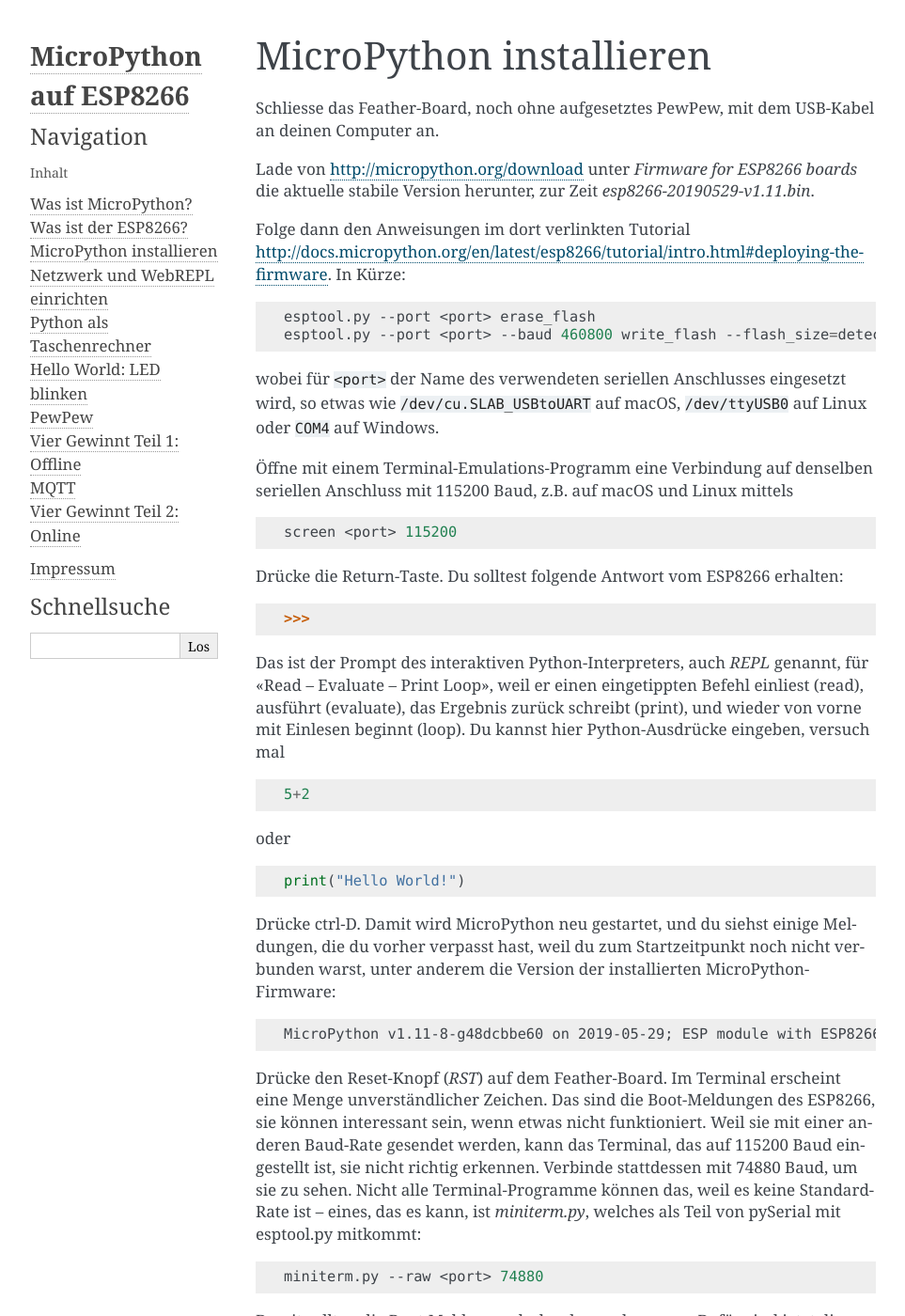
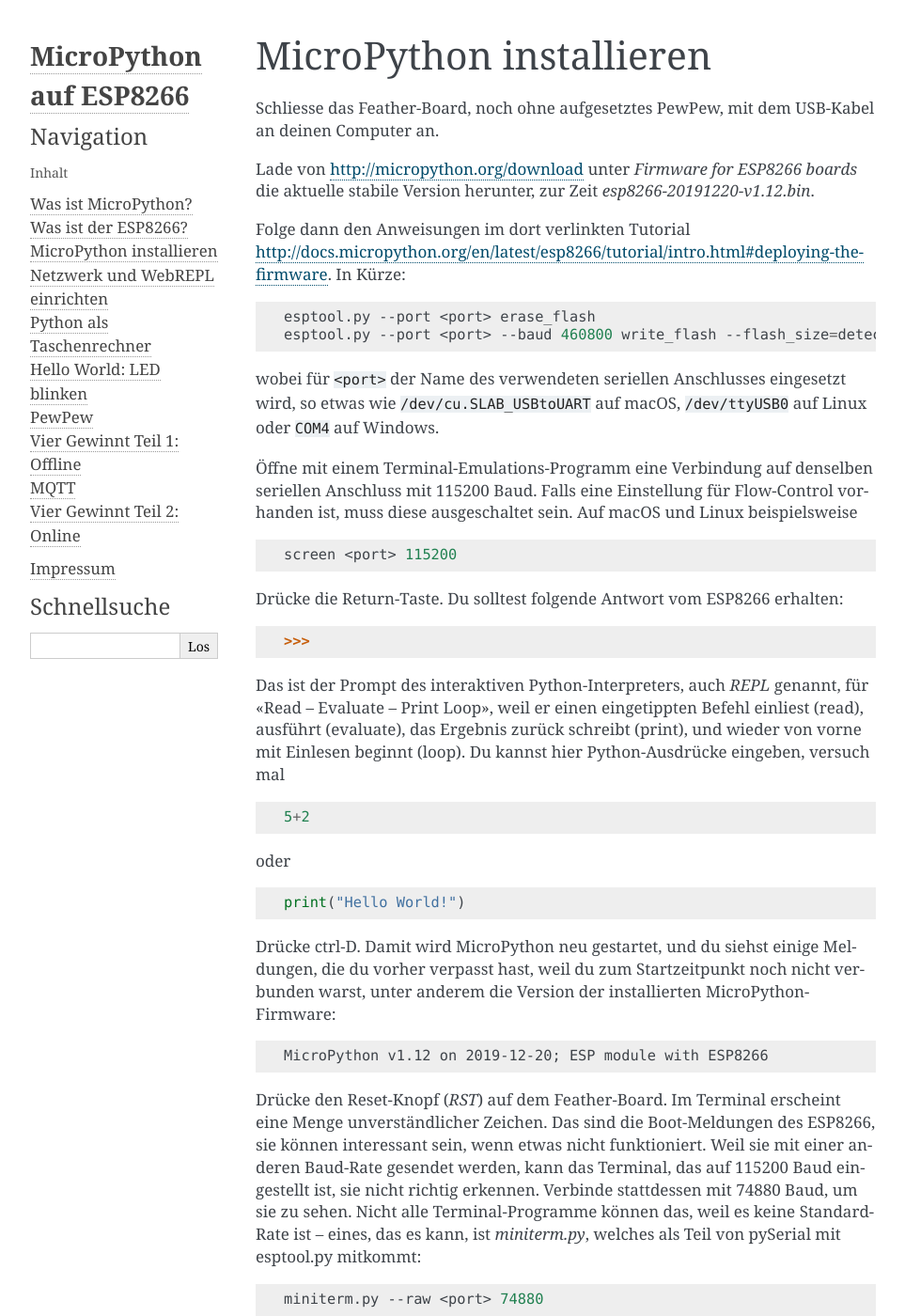
Before and after one commit to cwalther/micropython-workshop, a Sphinx documentation site: the page built from doc/source/install.rst, in a window 1280 px wide and 1400 px high. Shown: the whole window at 94% size, without its empty margins (148-1111 px from the left). Built offline with Sphinx 7.4.7, drawn with Linux system fonts in a browser that asks for light colours.

Commit message:
Update for MicroPython 1.12 and clarification about flow control.

```diff
--- a/doc/source/install.rst
+++ b/doc/source/install.rst
@@ -3,18 +3,18 @@
 
 Schliesse das Feather-Board, noch ohne aufgesetztes PewPew, mit dem USB-Kabel an deinen Computer an.
 
-Lade von http://micropython.org/download unter *Firmware for ESP8266 boards* die aktuelle stabile Version herunter, zur Zeit *esp8266-20190529-v1.11.bin*.
+Lade von http://micropython.org/download unter *Firmware for ESP8266 boards* die aktuelle stabile Version herunter, zur Zeit *esp8266-20191220-v1.12.bin*.
 
 Folge dann den Anweisungen im dort verlinkten Tutorial http://docs.micropython.org/en/latest/esp8266/tutorial/intro.html#deploying-the-firmware. In Kürze:
 
 .. code-block:: sh
 
    esptool.py --port <port> erase_flash
-   esptool.py --port <port> --baud 460800 write_flash --flash_size=detect 0 esp8266-20190529-v1.11.bin
+   esptool.py --port <port> --baud 460800 write_flash --flash_size=detect 0 esp8266-20191220-v1.12.bin
 
 wobei für ``<port>`` der Name des verwendeten seriellen Anschlusses eingesetzt wird, so etwas wie ``/dev/cu.SLAB_USBtoUART`` auf macOS, ``/dev/ttyUSB0`` auf Linux oder ``COM4`` auf Windows.
 
-Öffne mit einem Terminal-Emulations-Programm eine Verbindung auf denselben seriellen Anschluss mit 115200 Baud, z.B. auf macOS und Linux mittels
+Öffne mit einem Terminal-Emulations-Programm eine Verbindung auf denselben seriellen Anschluss mit 115200 Baud. Falls eine Einstellung für Flow-Control vorhanden ist, muss diese ausgeschaltet sein. Auf macOS und Linux beispielsweise
 
 .. code-block:: sh
 
@@ -36,7 +36,7 @@
 
 .. code-block:: none
 
-   MicroPython v1.11-8-g48dcbbe60 on 2019-05-29; ESP module with ESP8266
+   MicroPython v1.12 on 2019-12-20; ESP module with ESP8266
 
 Drücke den Reset-Knopf (*RST*) auf dem Feather-Board. Im Terminal erscheint eine Menge unverständlicher Zeichen. Das sind die Boot-Meldungen des ESP8266, sie können interessant sein, wenn etwas nicht funktioniert. Weil sie mit einer anderen Baud-Rate gesendet werden, kann das Terminal, das auf 115200 Baud eingestellt ist, sie nicht richtig erkennen. Verbinde stattdessen mit 74880 Baud, um sie zu sehen. Nicht alle Terminal-Programme können das, weil es keine Standard-Rate ist – eines, das es kann, ist *miniterm.py*, welches als Teil von pySerial mit esptool.py mitkommt:
 
```
